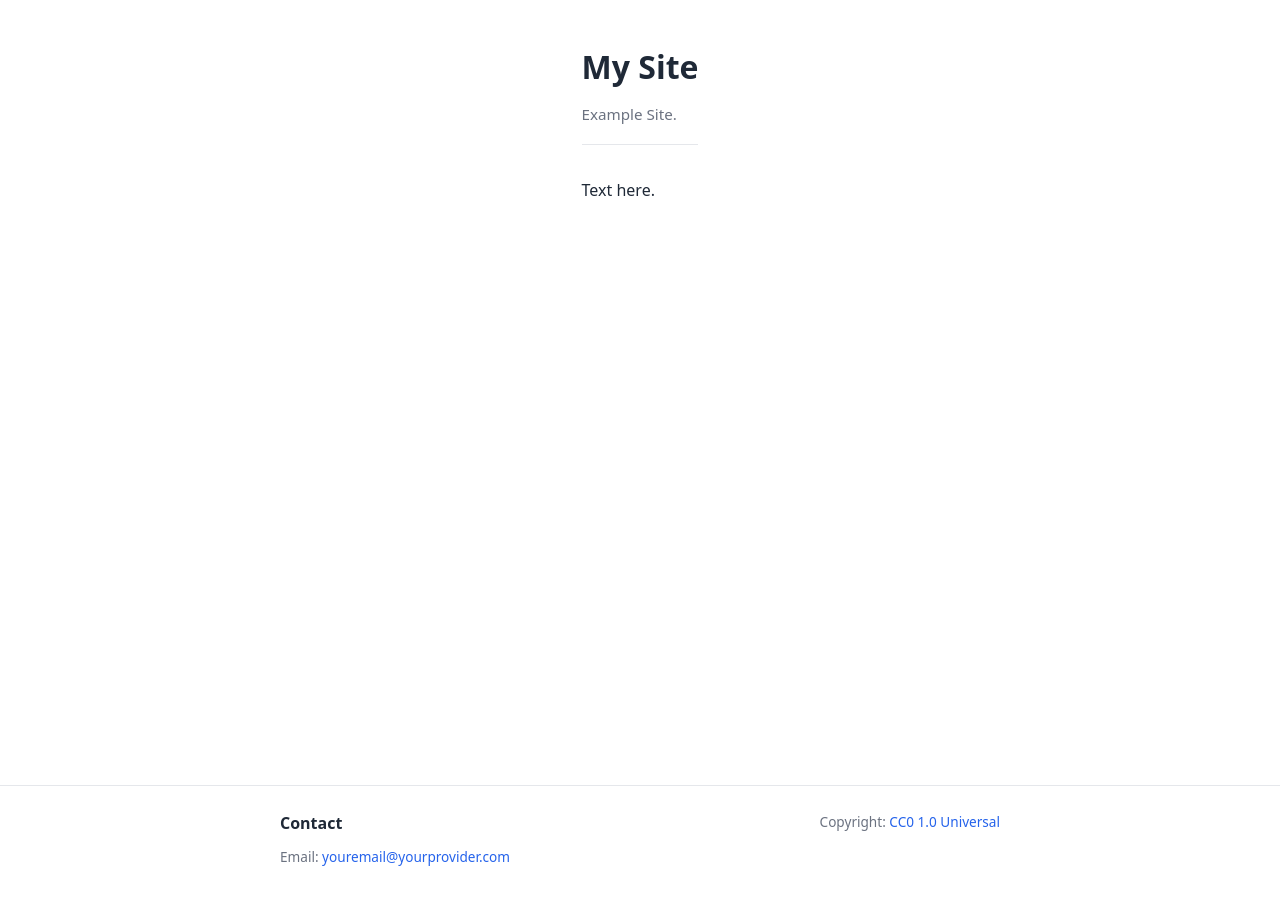
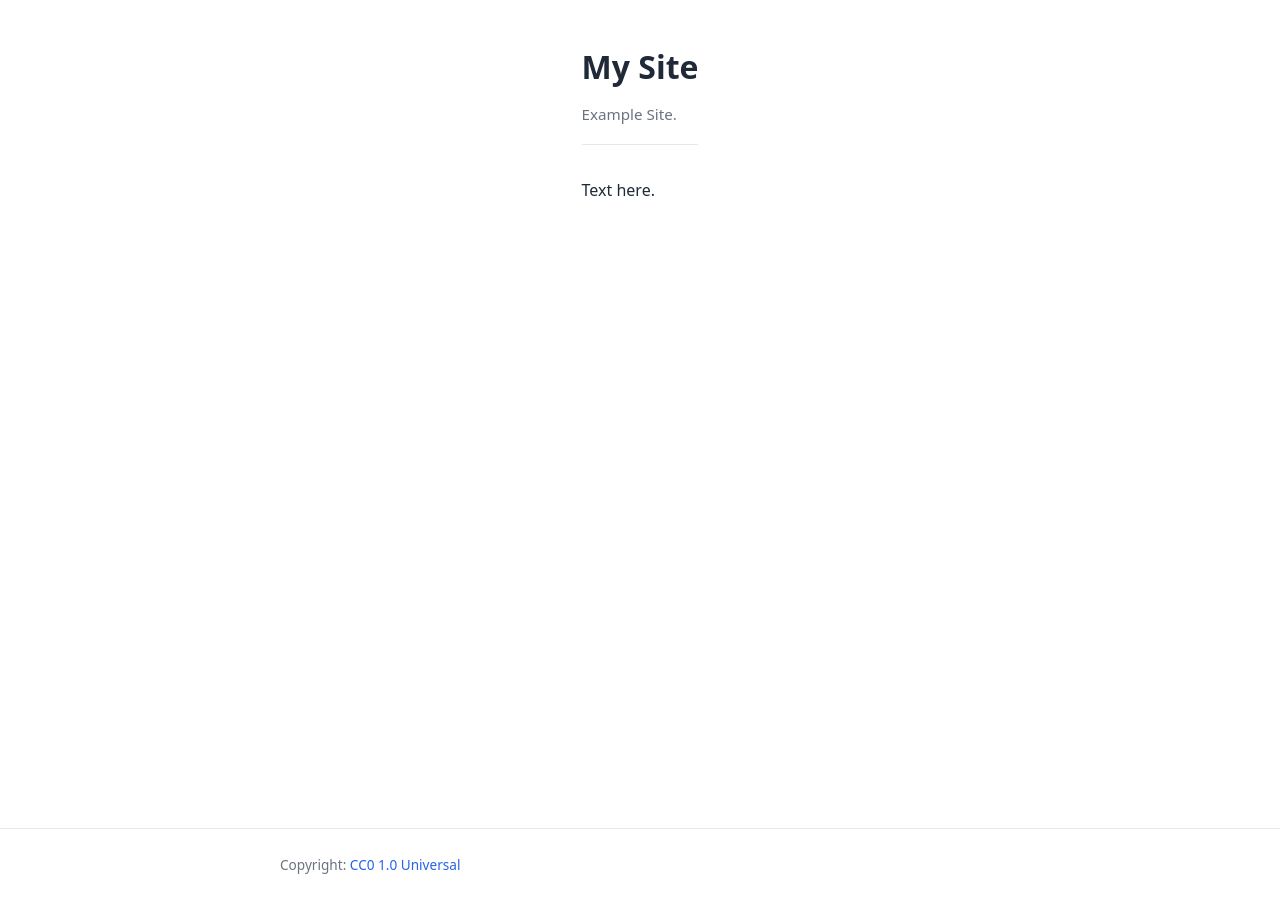
Before and after one commit to AnakamaTH/MD-Site-Template, a Jekyll site: the page built from index.md, in a window 1280 px wide. Built offline with Jekyll 4.4.1, drawn with Linux system fonts in a browser that asks for light colours.

Commit message:
Remove contact details from footer
Removed contact information section from footer.

```diff
--- a/_layouts/default.html
+++ b/_layouts/default.html
@@ -147,18 +147,6 @@
     <footer>
       <div class="footer-inner">
         <div class="footer-col">
-          <h4>{{ page.contact_header }}</h4>
-          <ul>
-            <li>
-              {{ page.contact_email }}:
-              <a href="mailto:youremail@yourprovider.com">
-                youremail@yourprovider.com
-              </a>
-            </li>
-          </ul>
-        </div>
-
-        <div class="footer-col footer-right">
           {{ page.site_copyright
             | markdownify
             | remove: '<p>'
```
